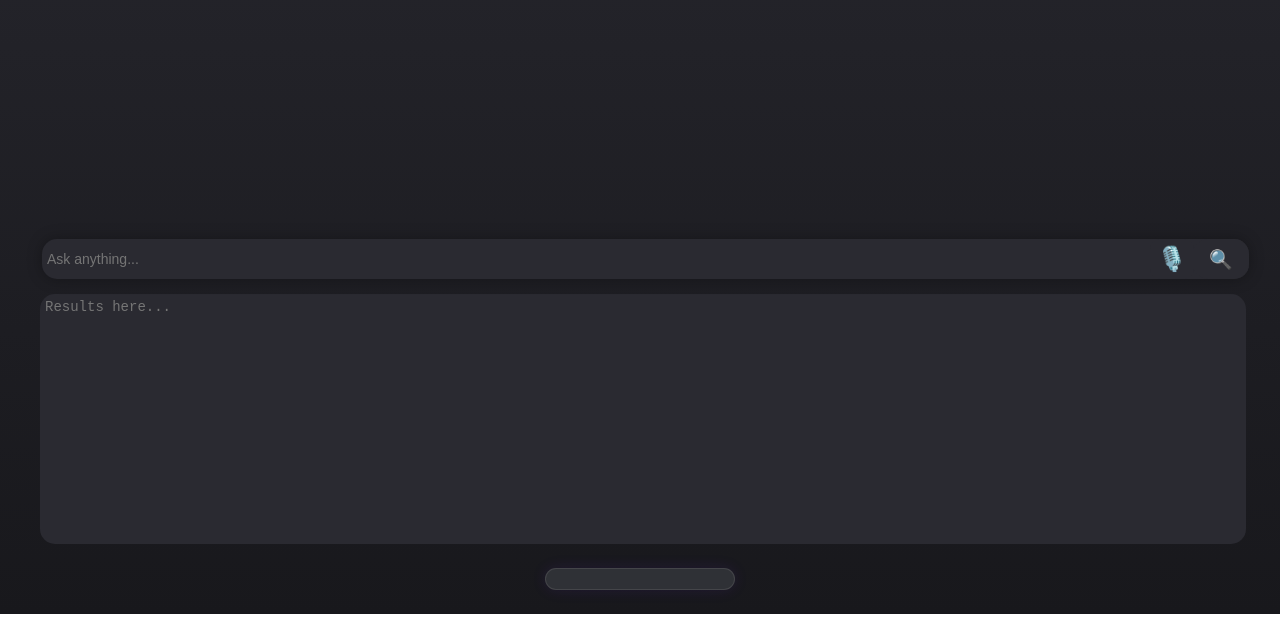
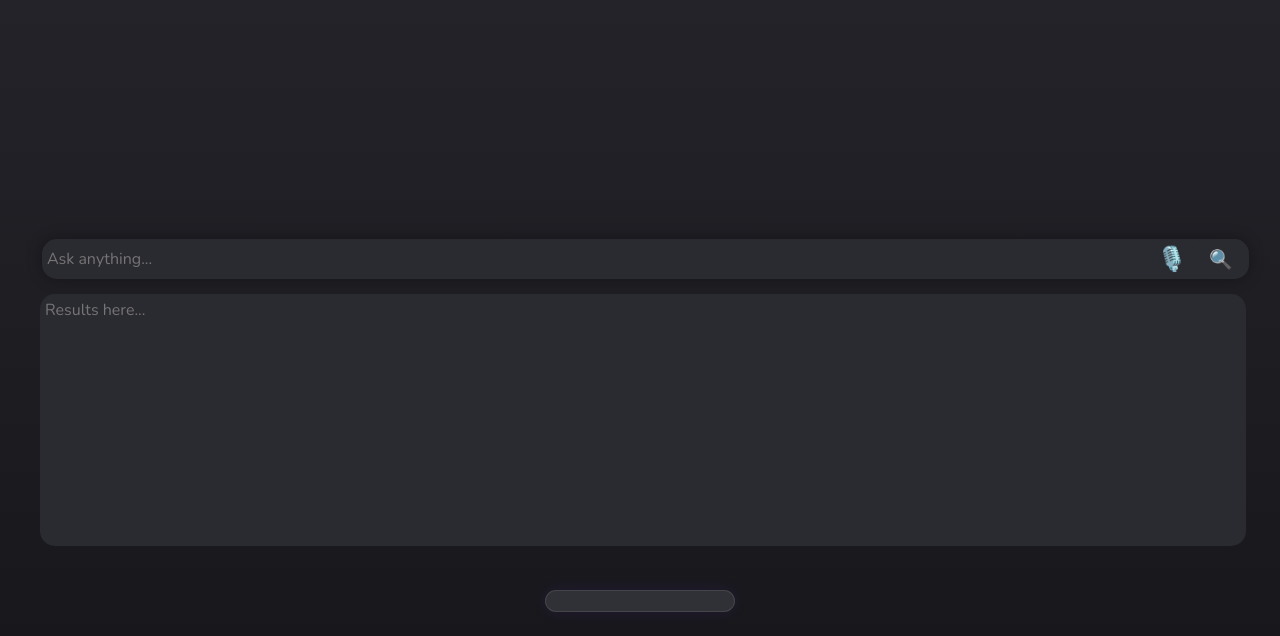
Before and after one commit to boredom1234/V-GPT, a website: page main.html in a window 1280 px wide. Shown: the part 236-872 px from the top of the page. Before the commit the page ends 850 px from the top, so only its background shows below. Drawn offline with nearby package versions, Linux system fonts and the light colour scheme; a web font is replaced by a local one.

Commit message:
--add improvements?

```diff
--- a/main.html
+++ b/main.html
@@ -35,9 +35,10 @@
       </script>
     </div>
     <div class="output-box">
-      <textarea id="output" rows="15" disabled placeholder="Results here..." ></textarea>
+      <textarea id="output" rows="11" disabled placeholder="Results here..." ></textarea>
     </div>
     <div class="status-box">
+      <br>
       <textarea id="status" rows="1" disabled></textarea>
     </div>
 
--- a/styles/style-index.css
+++ b/styles/style-index.css
@@ -2,7 +2,7 @@ body {
     display: grid;
     place-items: center;
     height: 100vh;
-    background-color: #18181c;
+    background-image: linear-gradient(to top, #18181c 0%, #27272e 100%);
     margin: 0rem;
     overflow: hidden;
   }
--- a/styles/style-main.css
+++ b/styles/style-main.css
@@ -1,4 +1,5 @@
 @import url('https://fonts.googleapis.com/css2?family=Mynerve&display=swap');
+@import url('https://fonts.googleapis.com/css2?family=Julee&family=Lato:ital,wght@1,300&family=Nunito&display=swap');
 
 header{
   font-family: 'Mynerve', cursive;
@@ -16,6 +17,7 @@ body {
   margin: 0;
   padding: 0;
   background-image: linear-gradient(to top, #18181c 0%, #27272e 100%);
+  background-repeat: no-repeat;
   color: #DCDDDE;
 }
 
@@ -95,7 +97,8 @@ body {
   height: 30px;
   padding: 5px;
   border: none;
-  font-size: 14px;
+  font-size: 16px;
+  font-family: 'Nunito', sans-serif;
   background-color: transparent;
   color: #DCDDDE;
   box-shadow: 0px 0px 0px 0px #7289DA;
@@ -126,7 +129,9 @@ button:hover {
   width: 98%;
   resize: none;
   background-color: #2a2a31;
-  font-size: 14px;
+  font-size: 16px;
+  font-family: 'Nunito', sans-serif;
+  font-weight:lighter;
   color: #DCDDDE;
   -ms-overflow-style: none; /* for Internet Explorer, Edge */
     scrollbar-width: none; /* for Firefox */
```
Also changed, not shown: index.html (+1 -1 lines), js/dalle.js (deleted, +0 -24 lines).
